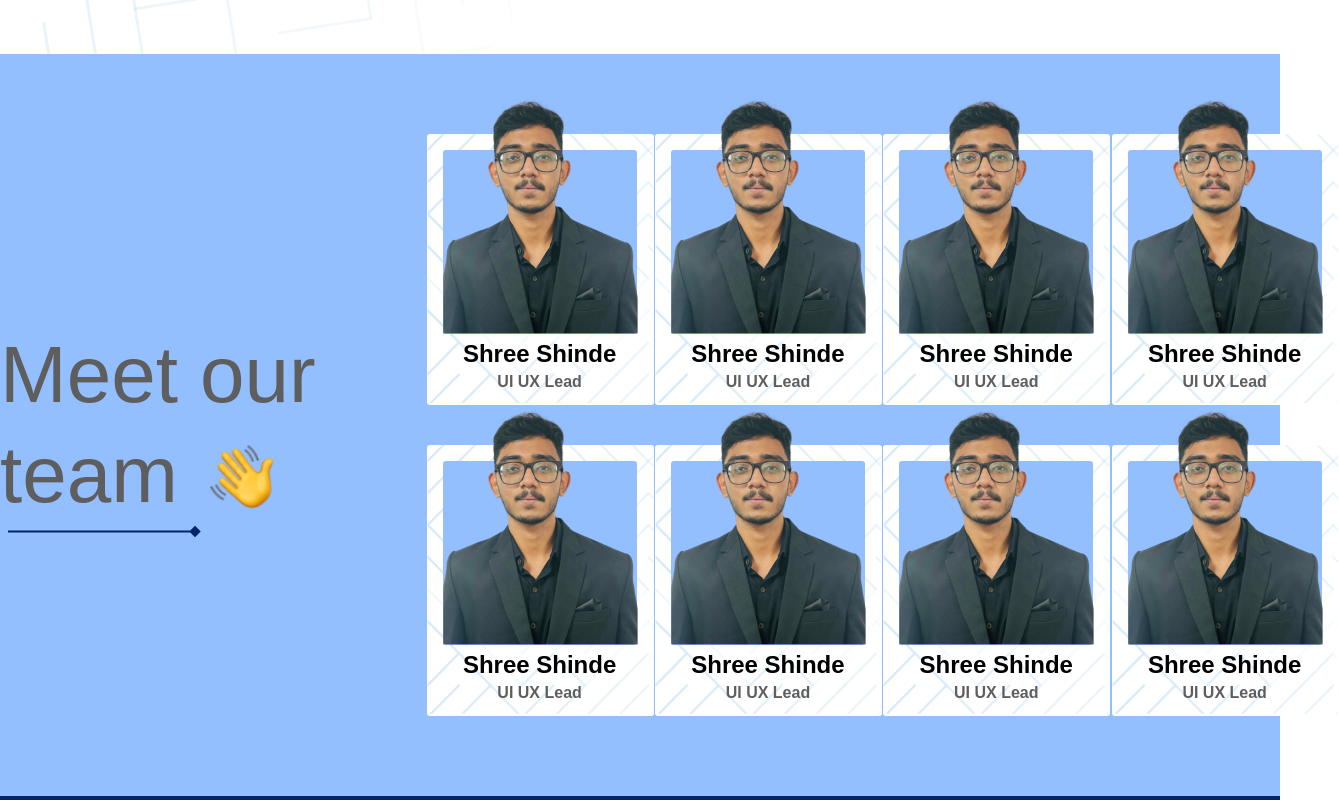
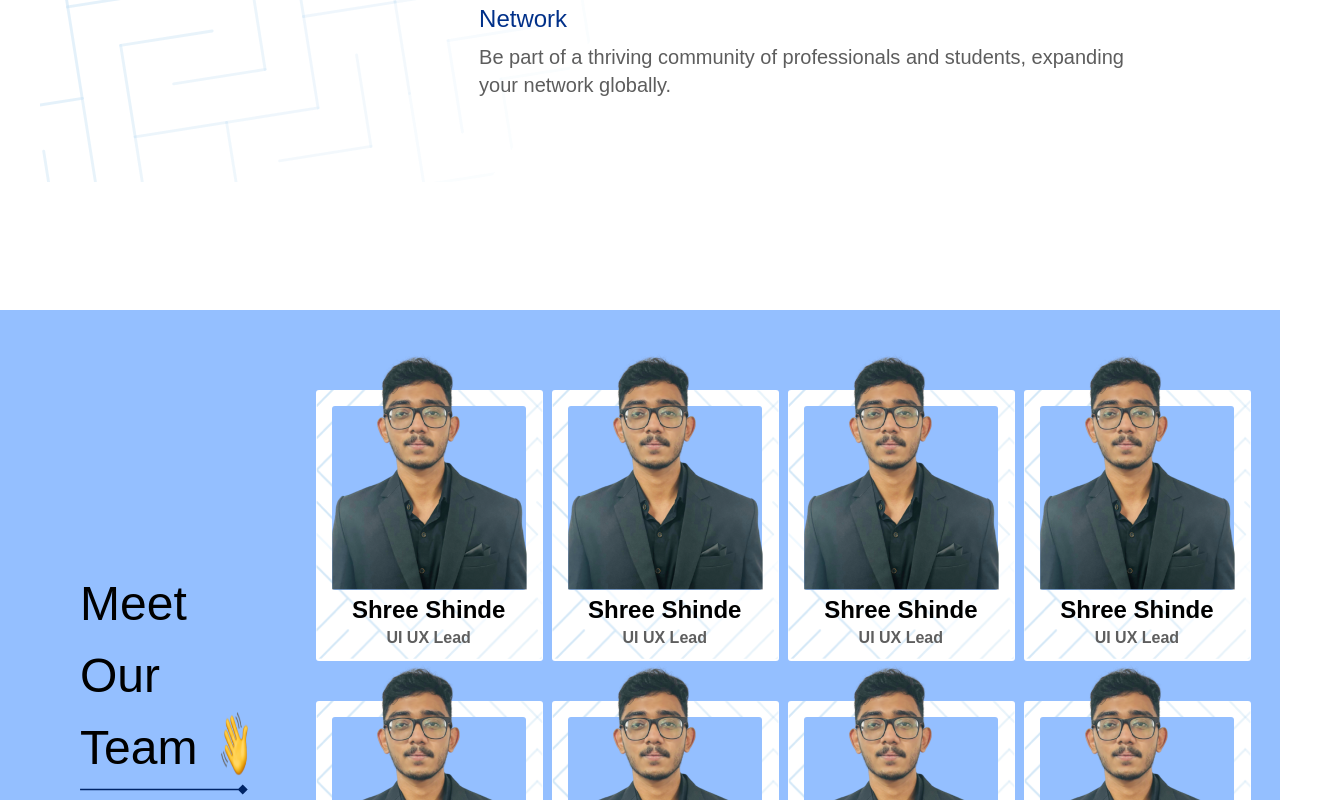
Before and after one commit to vaibhavraut07/csi, a React (Create React App) app: page / in a window 1280 px wide. Shown: the part 2020-2820 px from the top of the page, 1339 px wide, since content can reach past the window. Built offline with nearby package versions, Linux system fonts and the light colour scheme; the HTML template or start-up script is replaced by a standard one.

Commit message:
updated team left text section

```diff
--- a/src/components/landingPage/Team.jsx
+++ b/src/components/landingPage/Team.jsx
@@ -46,22 +46,50 @@ function Team() {
   ]
 
   return (
-    <div className='bg-[#94BFFF] pt-20 pb-20'>
-      <div className='flex items-center justify-center'>
-        <div className='relative flex items-center   max-w-[500px] leading-tight'>
-          <h1 className="text-[80px] text-[#5E5E5E] font-productsansmedium font-medium">Meet our team
-          </h1>
-          <img className="absolute left-[210px] top-[120px] w-16 h-16" src='/landingpage/wavinghand.png' />
-          <img className="absolute left-2 top-[200px]" src='/landingpage/line14.svg' />
+    // <div className='bg-[#94BFFF] pt-20 pb-20'>
+    //   <div className='flex items-center justify-center'>
+    //     <div className='relative flex items-center   max-w-[500px] leading-tight'>
+    //       <h1 className="text-[80px] text-[#5E5E5E] font-productsansmedium font-medium">Meet our team
+    //       </h1>
+    //       <img className="absolute left-[210px] top-[120px] w-16 h-16" src='/landingpage/wavinghand.png' />
+    //       <img className="absolute left-2 top-[200px]" src='/landingpage/line14.svg' />
+    //     </div>
+    //     <div className='grid grid-cols-1 sm-custom:grid-cols-2 lg-custom:grid-cols-4 gap-10 '>
+    //     {
+    //       teamMembers.map((member,index) => (
+    //         <TeamMemberCard key={index} name={member.name} role={member.role} imgpath={member.imgpath}/>
+    //       ))
+    //     }
+    //     </div>
+    //   </div>
+    // </div>
+
+    <div className='bg-[#94BFFF] py-20 px-20'>
+      <div className='flex flex-row gap-12 mx-15'>
+        <div className='flex flex-col text-[3rem] justify-center'>
+          <div>
+            Meet Our
+          </div>
+          <div className='flex flex-row gap-6'>
+            <div>
+              Team
+            </div>
+            <div>
+            <img className=" w-16 h-16" src='/landingpage/wavinghand.png' />
+            </div>
+          </div>
+          <div>
+          <img className="" src='/landingpage/line14.svg' />
+          </div>
         </div>
         <div className='grid grid-cols-1 sm-custom:grid-cols-2 lg-custom:grid-cols-4 gap-10 '>
         {
-          teamMembers.map((member,index) => (
-            <TeamMemberCard key={index} name={member.name} role={member.role} imgpath={member.imgpath}/>
-          ))
-        }
+            teamMembers.map((member,index) => (
+              <TeamMemberCard key={index} name={member.name} role={member.role} imgpath={member.imgpath}/>
+            ))
+          }
+          </div>
         </div>
-      </div>
     </div>
   )
 }
--- a/src/components/landingPage/WhyToJoin.jsx
+++ b/src/components/landingPage/WhyToJoin.jsx
@@ -20,7 +20,7 @@ const sections = [
 
 function WhyToJoin() {
   return (
-    <div className='relative mx-auto px-4 sm:px-6 md:py-[4vw] md:px-[7vw]'>
+    <div className='relative mx-auto px-4 sm:px-6 md:py-[4vw] md:px-[7vw] my-[10vw]'>
       <div className=''>
         <img
           src="/landingpage/tojoin_bg.svg"
```
